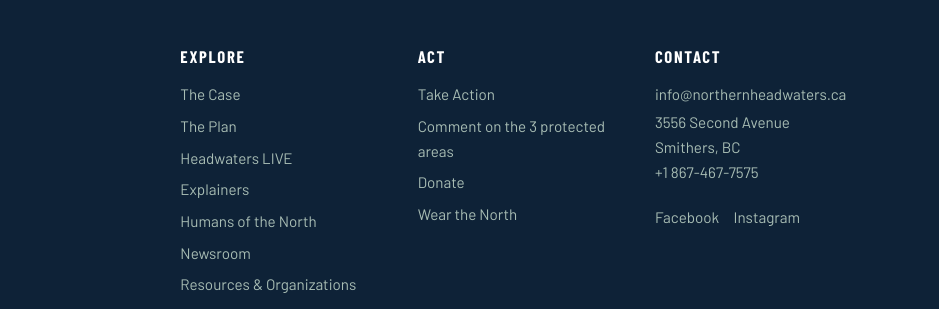
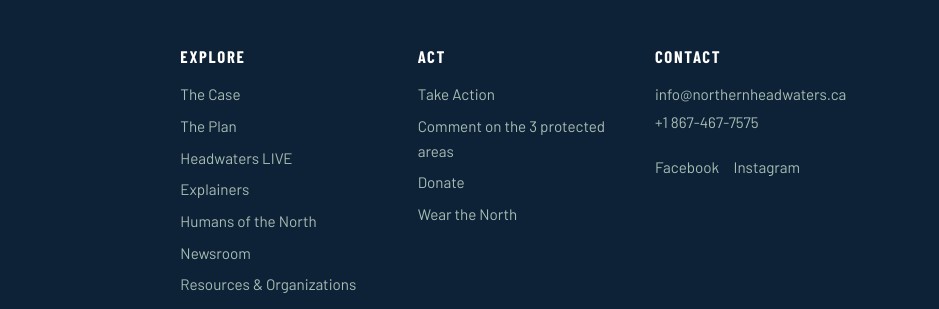
Before and after one commit to mcallia/northernheadwaters, a plain HTML site: page home.html in a window 1280 px wide. Shown: the part 4286-4595 px from the top of the page, 341-1280 px from the left. Drawn offline with Linux system fonts and the light colour scheme; no server answers.

Commit message:
Remove street address from contact info
Co-Authored-By: Claude Opus 5.5 <noreply@anthropic.com>
Claude-Session: https://claude.ai/code/session_01ChMauZhAgTgMMtqJCcJEkC

```diff
--- a/home.html
+++ b/home.html
@@ -214,7 +214,7 @@
     <div class="foot-col">
       <h3>Contact</h3>
       <a href="mailto:info@northernheadwaters.ca">info@northernheadwaters.ca</a>
-      <p>3556 Second Avenue<br>Smithers, BC<br>+1 867-467-7575</p>
+      <p>+1 867-467-7575</p>
       <div class="foot-social">
         <a href="https://www.facebook.com/NorthernHeadwatersBC" rel="noopener">Facebook</a>
         <a href="https://www.instagram.com/northernheadwatersbc/" rel="noopener">Instagram</a>
```
